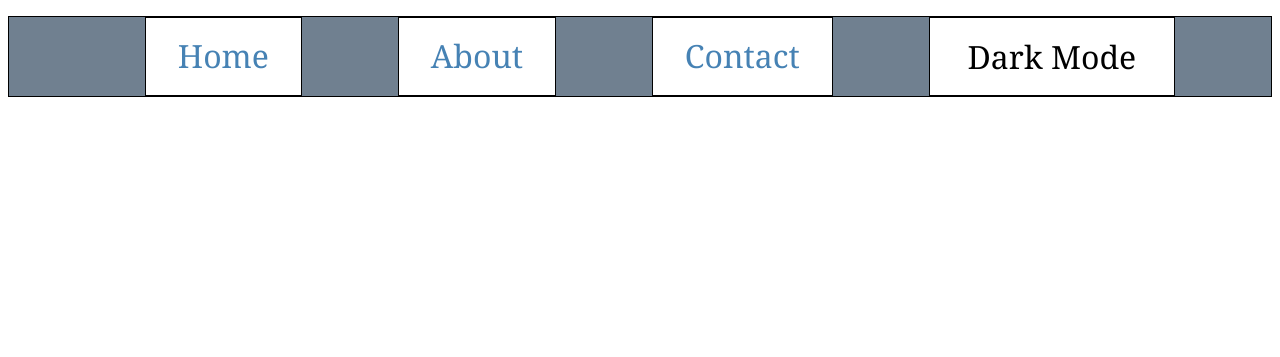
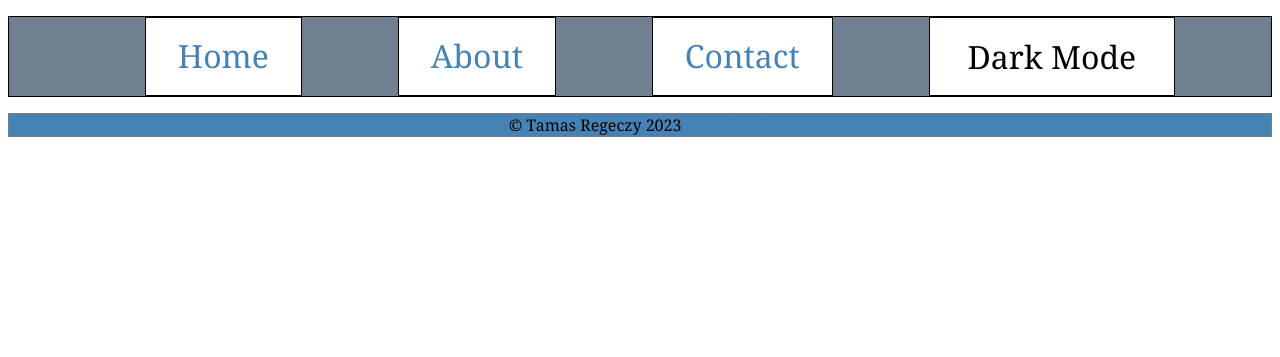
Before and after one commit to Tomireg/DBA, a Python web app: template flask/templates/base.html in a window 1280 px wide. Shown: the top 357 px of the page. Run offline with Jinja, Linux system fonts and the light colour scheme; the template is opened without the code that fills it, so the values that code supplies are empty.

Commit message:
footer and css

```diff
--- a/flask/static/css/style.css
+++ b/flask/static/css/style.css
@@ -64,3 +64,28 @@
     display: flex;
     justify-content: space-evenly;
 }
+
+h1 {
+    color: #004680;
+    text-align: center;
+    font-size: 4rem;
+    font-family: Georgia, 'Times New Roman', Times, serif;
+}
+
+p {
+    text-align: center;
+    font-size: 2rem;
+    font-family: Verdana, Geneva, Tahoma, sans-serif;
+}
+
+.footer-container {
+    padding: 10;
+    border: 1px solid slategrey;
+    display: flex;
+    justify-content: center;
+    background-color: steelblue;
+    color: black;
+    font-size: 1rem;
+    font-family: Georgia, 'Times New Roman', Times, serif;
+    margin-top: auto;
+}
--- a/flask/templates/base.html
+++ b/flask/templates/base.html
@@ -23,6 +23,9 @@
     </header>
     {% block content %}
     {% endblock %}
+    <div class="footer-container">
+        <footer> &copy; Tamas Regeczy 2023 <a href="mailto: tomregeczy@gmail.com">Send Email</a></footer>
+    </div>
 </body>
 <script type="text/javascript" src="{{ url_for('static', filename='js/script.js') }}"></script>
 
```
